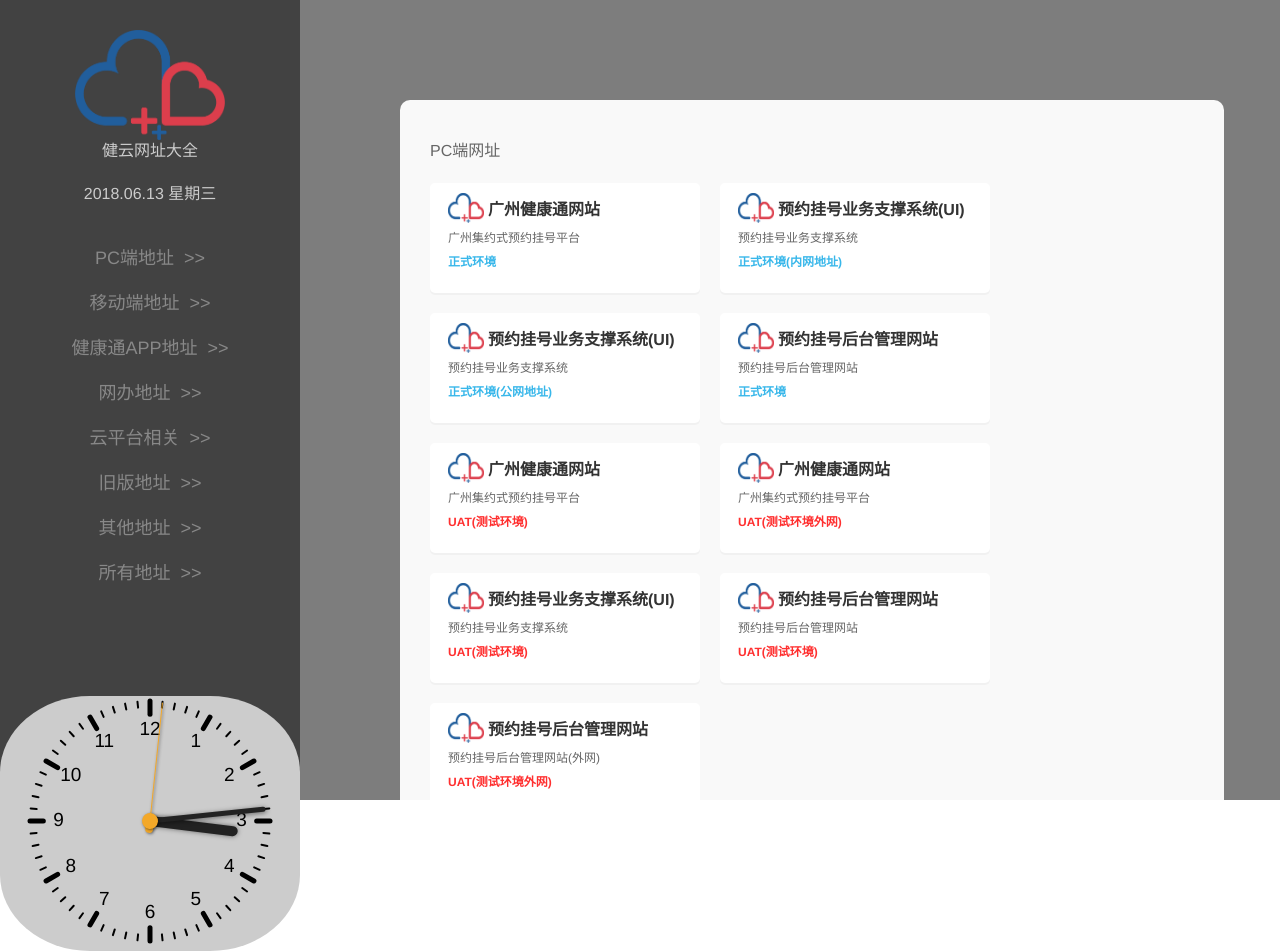
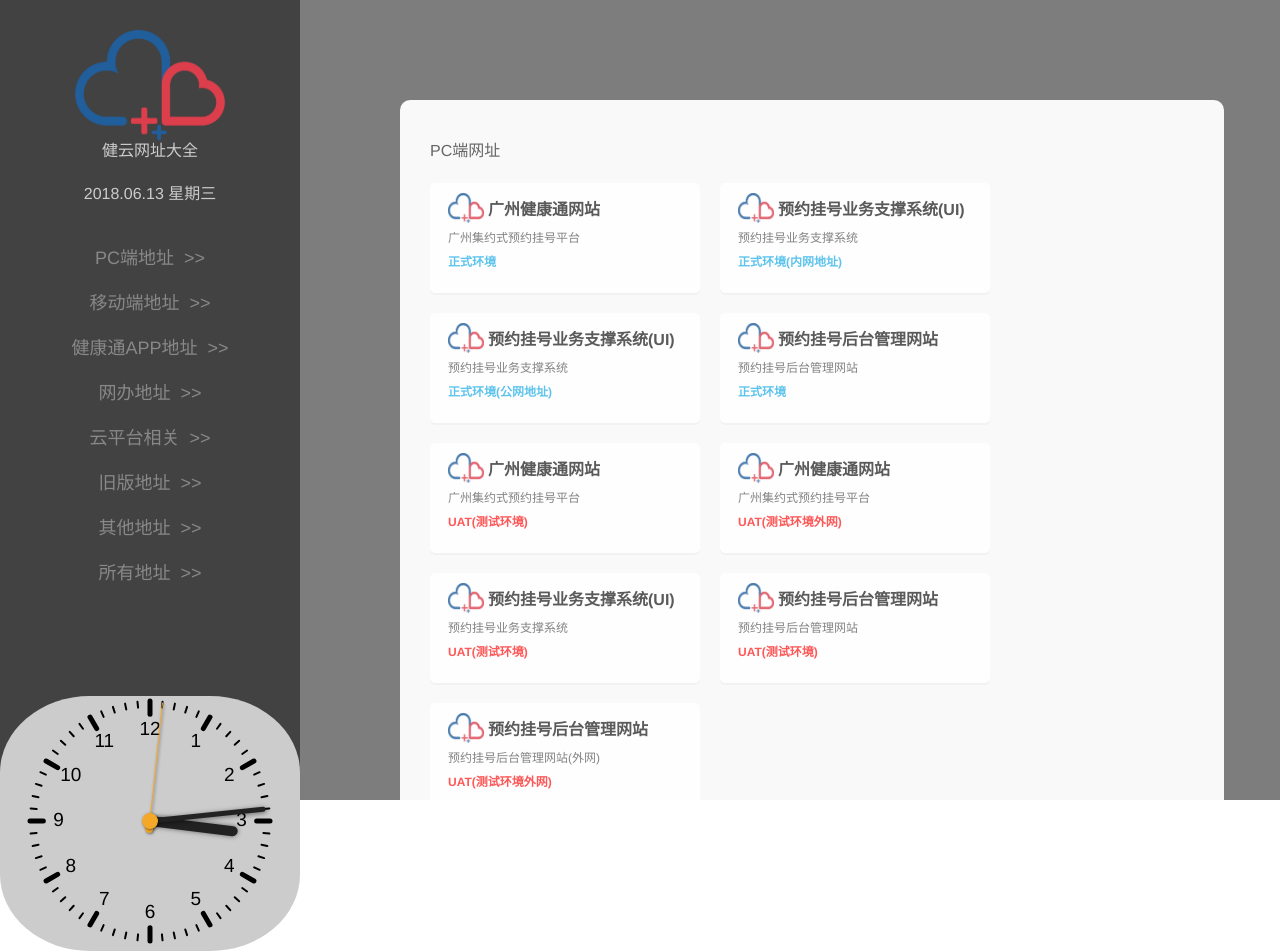
Before and after one commit to pigiszhu/companyNavigation, a plain HTML site: page navigationOfHealthCloud.html in a window 1280 px wide. Drawn offline with Linux system fonts and the light colour scheme.

Commit message:
20180613

```diff
--- a/css/style.css
+++ b/css/style.css
@@ -89,7 +89,7 @@ body {
 	background-color: #fff;
 	border-radius: 5px;
 	box-shadow: 0px 2px 0px rgba(170,170,170,0.1);
-	cursor: pointer;
+	opacity: .8;
 }
 .link_block a{
 	overflow: hidden;
@@ -103,6 +103,7 @@ body {
 }
 .link_block:hover{
 	box-shadow: 8px 8px 8px 8px rgba(170,170,170,0.1);
+	opacity: 1;
 }
 .link_block .link_icon{
 	width: 36px;
```
